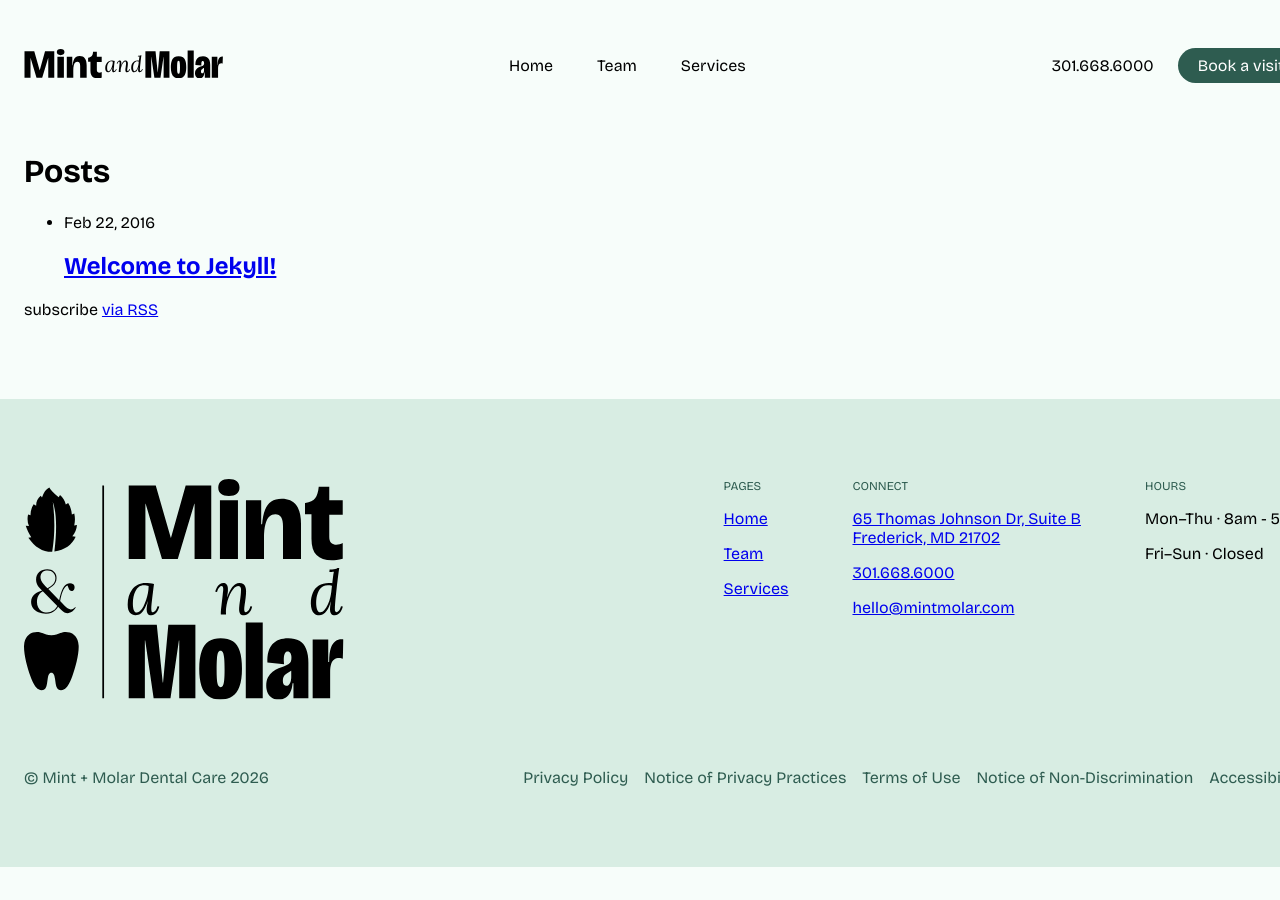
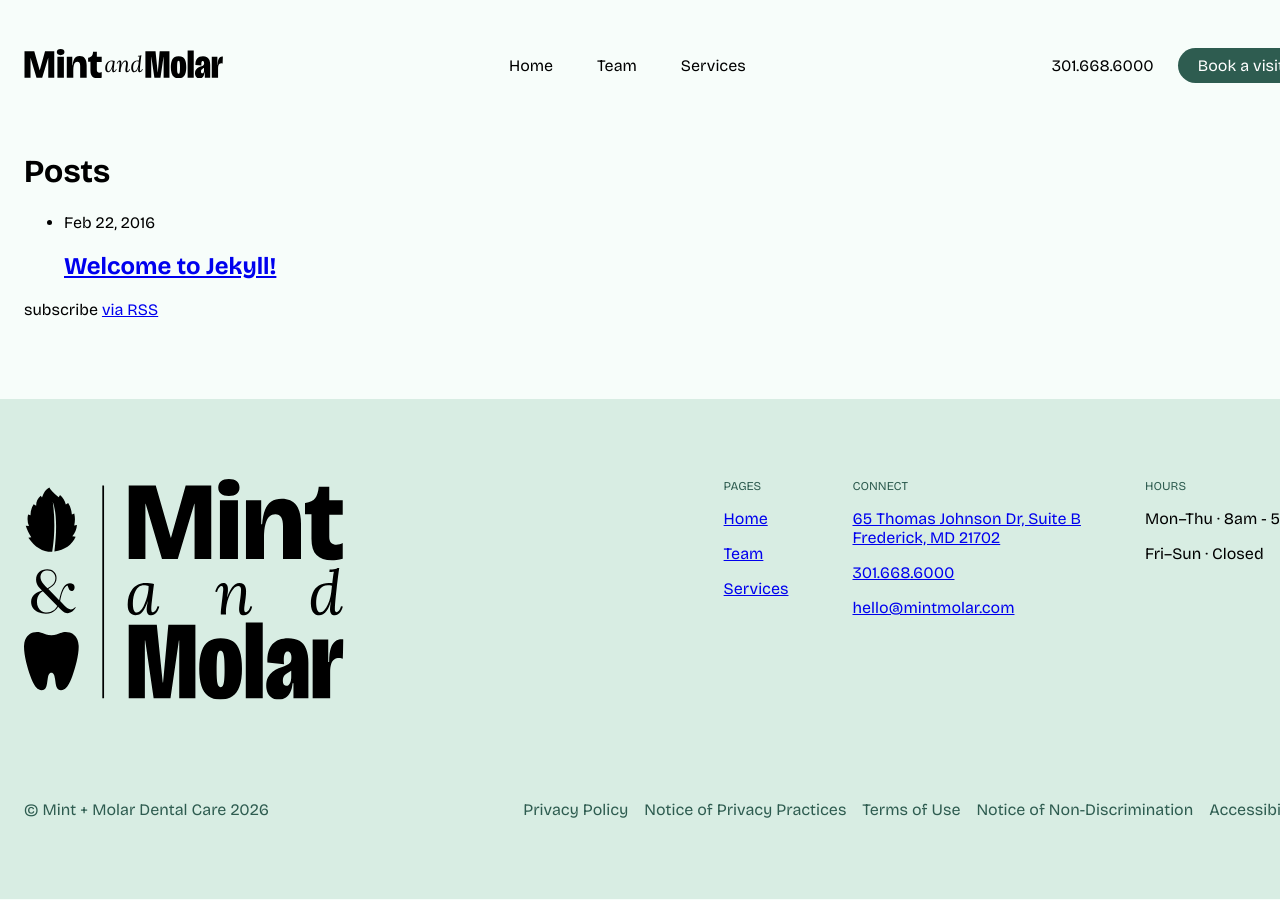
Before and after one commit to naher94/mintmolar.com, a Jekyll site: the page built from index.html, in a window 1280 px wide. Built offline with Jekyll 4.4.1, drawn with Linux system fonts in a browser that asks for light colours.

Commit message:
Update _footer.scss

```diff
--- a/_sass/_footer.scss
+++ b/_sass/_footer.scss
@@ -5,7 +5,7 @@
   padding-block: 5rem;
   margin-block-start: 5em;
   .mainfooter{
-    margin-block-end: 4em;
+    margin-block-end: 6em;
   }
   .logo-container{
     svg{
```
